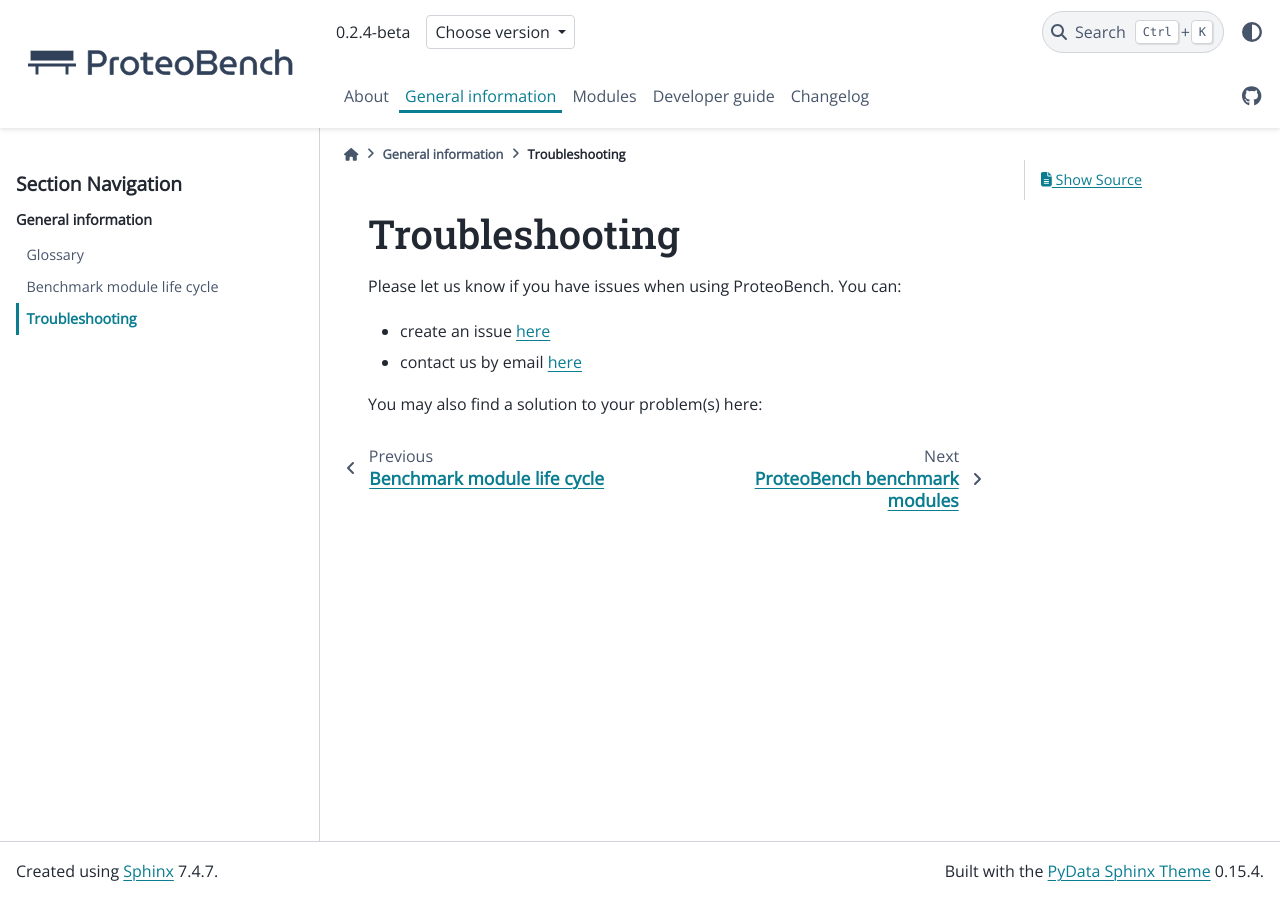
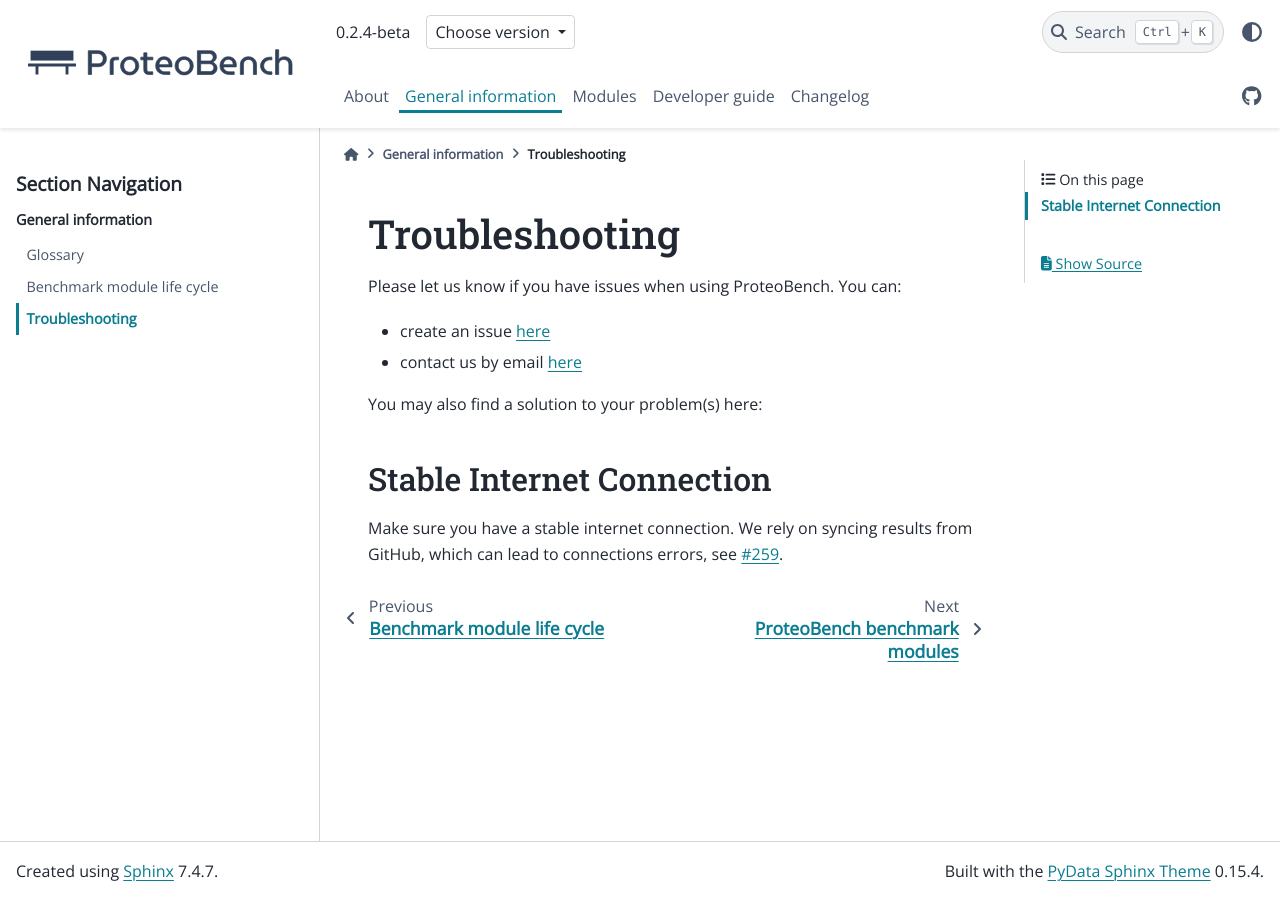
Before and after one commit to Proteobench/ProteoBench, a Sphinx documentation site: the page built from docs/general-information/4-troubleshooting.md, in a window 1280 px wide. Built offline with Sphinx 7.4.7 and the PyData theme 0.15.4, drawn with Linux system fonts in a browser that asks for light colours; pages that are not in the unit, such as notebooks, are missing from menus.

Commit message:
:memo: add #259 as an known problem

```diff
--- a/docs/general-information/4-troubleshooting.md
+++ b/docs/general-information/4-troubleshooting.md
@@ -6,3 +6,8 @@
 - contact us by email [here](mailto:proteobench@eubic-ms.org?subject=ProteoBench_troubleshooting)
 
 You may also find a solution to your problem(s) here:
+
+## Stable Internet Connection
+
+Make sure you have a stable internet connection. We rely on syncing results from GitHub,
+which can lead to connections errors, see [#259](https://github.com/Proteobench/ProteoBench/issues/259).
```
